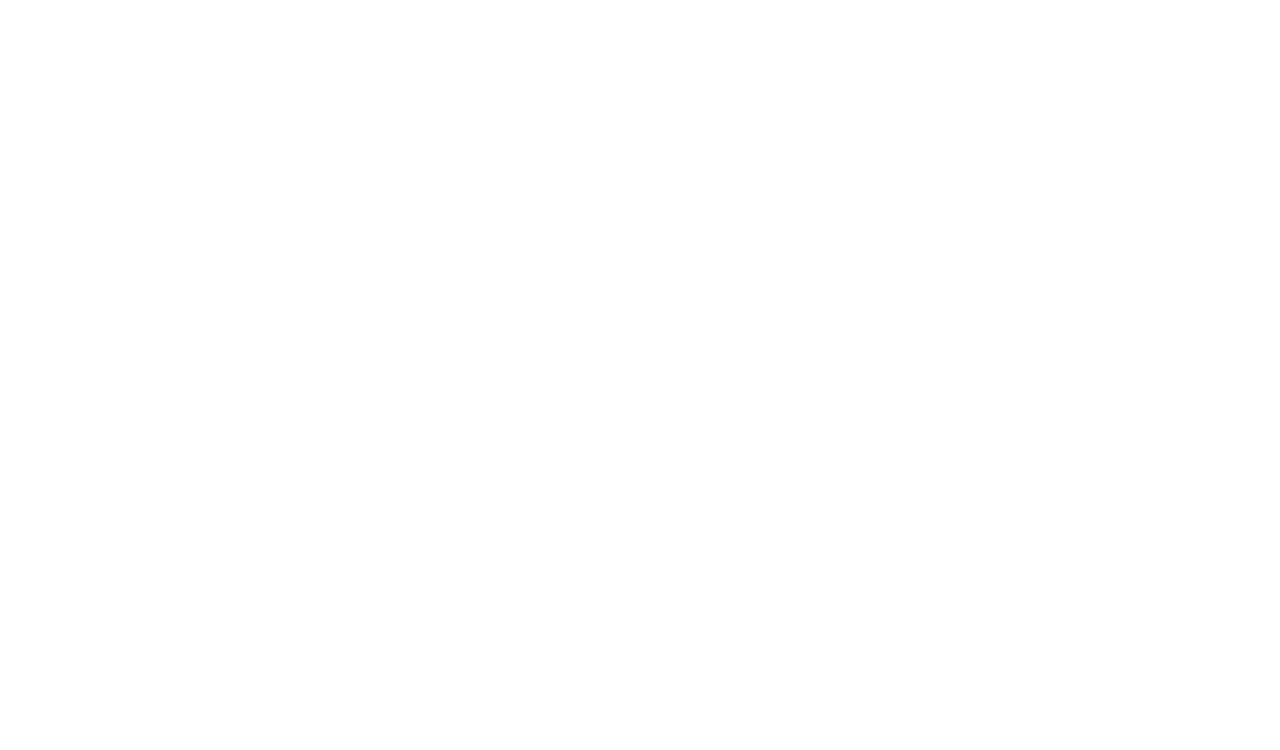
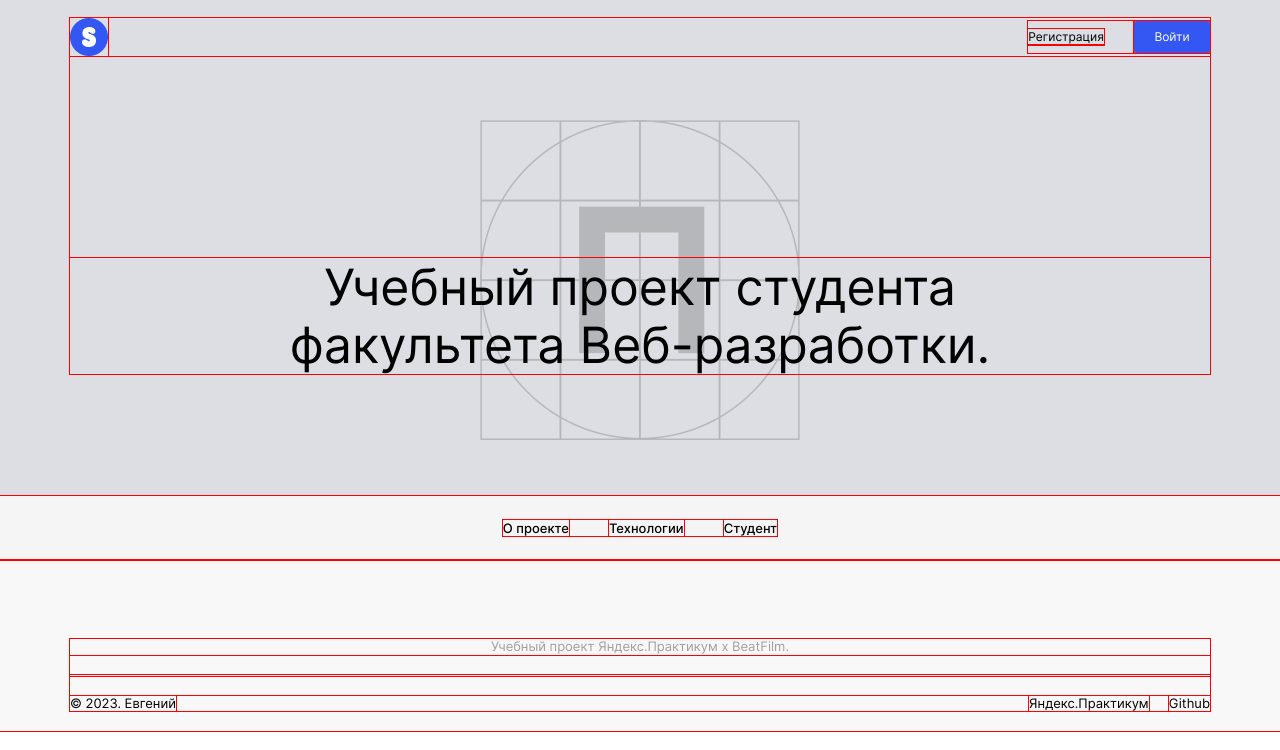
Before and after one commit to tstmnr/movies-explorer-frontend, a React app: page / in a window 1280 px wide. Built offline with nearby package versions, Linux system fonts and the light colour scheme.

Commit message:
Верстка header, footer

```diff
--- a/src/components/App/App.js
+++ b/src/components/App/App.js
@@ -8,12 +8,12 @@ import Footer from '../Footer/Footer'
 
 function App() {
   return (
-    <>
+    <div className='page'>
         <Header />
         <Main />
         <Movies />
         <Footer />
-    </>
+    </div>
   );
 }
 
--- a/src/components/Footer/Footer.css
+++ b/src/components/Footer/Footer.css
@@ -0,0 +1,63 @@
+.footer {
+    font-family: 'Inter', Arial, san-serif;
+    background-color: #f8f8f8;
+    display: flex;
+    flex-direction: column;
+    width: 100%;
+}
+
+.footer__content {
+    margin: 79px 70px 20px 70px;
+}
+
+.footer__title {
+    color: #a0a0a0;
+    font-size: 13px;
+    line-height: 15.73px;
+    text-align: center;
+    margin: 0;
+}
+
+.footer__line {
+    width: 100%;
+    height: 1px;
+    background-color: #e8e8e8;
+    margin-top: 20px;
+    margin-bottom: 20px;
+}
+
+.footer__wrapper {
+    display: flex;
+    flex-direction: row;
+    justify-content: space-between;
+    align-items: center;
+}
+
+.footer__copyright {
+    color: #000;
+    font-size: 13px;
+    line-height: 15.73px;
+    margin: 0;
+}
+
+.footer__nav {
+    display: flex;
+    flex-direction: row;
+}
+
+.footer__link {
+    color: #000;
+    font-size: 13px;
+    line-height: 15.73px;
+    text-decoration: none;
+    margin-right: 20px;
+    transition: opacity .3s ease;
+}
+
+.footer__link:last-child {
+    margin-right: 0;
+}
+
+.footer__link:hover {
+    opacity: 0.7;
+}
--- a/src/components/Footer/Footer.js
+++ b/src/components/Footer/Footer.js
@@ -2,7 +2,19 @@ import './Footer.css';
 
 function Footer() {
     return (
-        <></>
+      <div className='footer'>
+        <div className='footer__content'>
+          <p className='footer__title'>Учебный проект Яндекс.Практикум х BeatFilm.</p>
+          <div className='footer__line'></div>
+          <div className='footer__wrapper'>
+            <p className='footer__copyright'>© 2023. Евгений</p>
+            <nav className='footer__nav'>
+              <a className='footer__link' href='https://practicum.yandex.ru/'>Яндекс.Практикум</a>
+              <a className='footer__link' href='https://github.com/tstmnr'>Github</a>
+            </nav>
+          </div>
+        </div>
+      </div>
     );
   }
 
--- a/src/components/Header/Header.css
+++ b/src/components/Header/Header.css
@@ -0,0 +1,110 @@
+.header {
+    font-family: 'Inter', Arial, san-serif;
+    background-color: #DDDEE3;
+    background-image: url('../../images/landing-logo.png');
+    background-repeat: no-repeat;
+    background-position: center;
+    display: flex;
+    flex-direction: column;
+    width: 100%;
+}
+
+.header__content {
+    margin: 18px 70px 0px;
+}
+
+.header__wrapper {
+    display: flex;
+    flex-direction: row;
+    align-items: center;
+    justify-content: space-between;
+}
+
+.header__logo {
+    width: 38px;
+    height: 38px;
+}
+
+.header__menu {
+
+}
+
+.header__items {
+    margin: 0;
+    padding: 0;
+    display: flex;
+    flex-direction: row;
+    align-items: center;
+}
+
+.header__item {
+    list-style: none;
+    margin-right: 30px;
+    font-size: 12px;
+    line-height: 16px;
+}
+
+.header__item:last-child {
+    margin-right: 0px;
+}
+
+.header__register-link {
+    text-decoration: none;
+    color: #000;
+}
+
+.header__login-link {
+    text-decoration: none;
+}
+
+.header__button {
+    width: 76px;
+    height: 32px;
+    color: #fff;
+    background-color: #3456F3;
+    border: none;
+    padding: 0;
+    cursor: pointer;
+    border-radius: 3px;
+}
+
+.header__title {
+    margin: 0;
+    font-size: 50px;
+    font-weight: 400;
+    line-height: 58px;
+    letter-spacing: -4%;
+    text-align: center;
+    margin-top: 202px;
+}
+
+.header__menu {
+    background-color: #f5f5f5;
+    display: flex;
+    justify-content: center;
+    margin-top: 122px;
+}
+
+.header__nav {
+    margin: 24px 0;
+}
+
+.header__nav-items {
+    display: flex;
+    flex-direction: row;
+    margin: 0;
+    padding: 0;
+    align-items: center;
+}
+
+.header__nav-item {
+    list-style: none;
+    margin-right: 40px;
+    font-size: 13px;
+    line-height: 16px;
+    font-weight: 500;
+}
+
+.header__nav-item:last-child {
+    margin-right: 0px;
+}
--- a/src/components/Header/Header.js
+++ b/src/components/Header/Header.js
@@ -1,8 +1,41 @@
 import './Header.css';
+import logo from '../../images/logo.png'
 
 function Header() {
     return (
-        <></>
+      <div className='header'>
+        <div className='header__content'>
+          <div className='header__wrapper'>
+            <img className='header__logo' src={logo} alt='Логотип сайта, буква S в синем круге'></img>
+            <ul className='header__items'>
+              <li className='header__item'>
+                <a className='header__register-link' href='/signin'>Регистрация</a>
+              </li>
+              <li className='header__item'>
+                <a className='header__login-link' href='/signup'>
+                  <button className='header__button' type='button'>Войти</button>
+                </a>
+              </li>
+            </ul>
+          </div>
+          <p className='header__title'>Учебный проект студента<br/>факультета Веб-разработки.</p>
+        </div>
+        <div className='header__menu'>
+          <nav className='header__nav'>
+            <ul className='header__nav-items'>
+              <li className='header__nav-item'>
+                О проекте
+              </li>
+              <li className='header__nav-item'>
+                Технологии
+              </li>
+              <li className='header__nav-item'>
+                Студент
+              </li>
+            </ul>
+          </nav>
+        </div>
+      </div>
     );
   }
 
--- /dev/null
+++ b/src/components/container/container.css
@@ -0,0 +1,5 @@
+.container {
+    display: flex;
+    flex-direction: column;
+    padding: 0 70px;
+}
--- /dev/null
+++ b/src/components/page/page.css
@@ -0,0 +1,5 @@
+.page {
+    max-width: 1280px;
+    margin: 0 auto;
+    box-sizing: border-box;
+}
--- a/src/index.css
+++ b/src/index.css
@@ -1,2 +1,7 @@
-@import url("./vendor/normalize.css");
-@import url("./vendor/fonts/fonts.css");
+@import url("./vendor/normalize.css"); /* подключение normalize */
+@import url("./vendor/fonts/fonts.css"); /* подключение fonts */
+* {
+    outline: .5px red solid;
+}
+@import url("./components/page/page.css");
+@import url("./components/container/container.css");
```
Also changed, not shown: src/components/Logo/Logo.css (added), src/images/landing-logo.png (added), src/images/logo.png (added).
